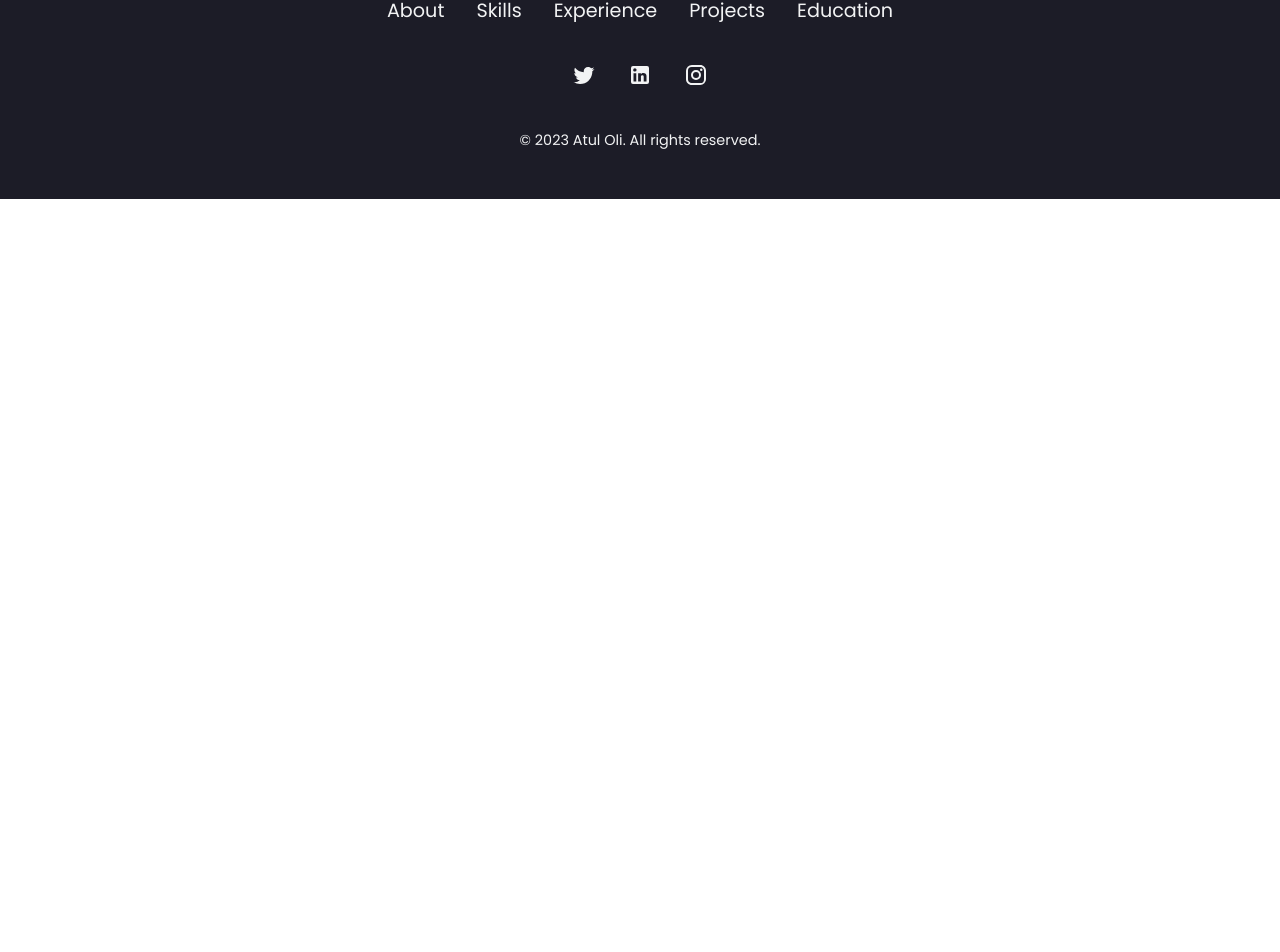
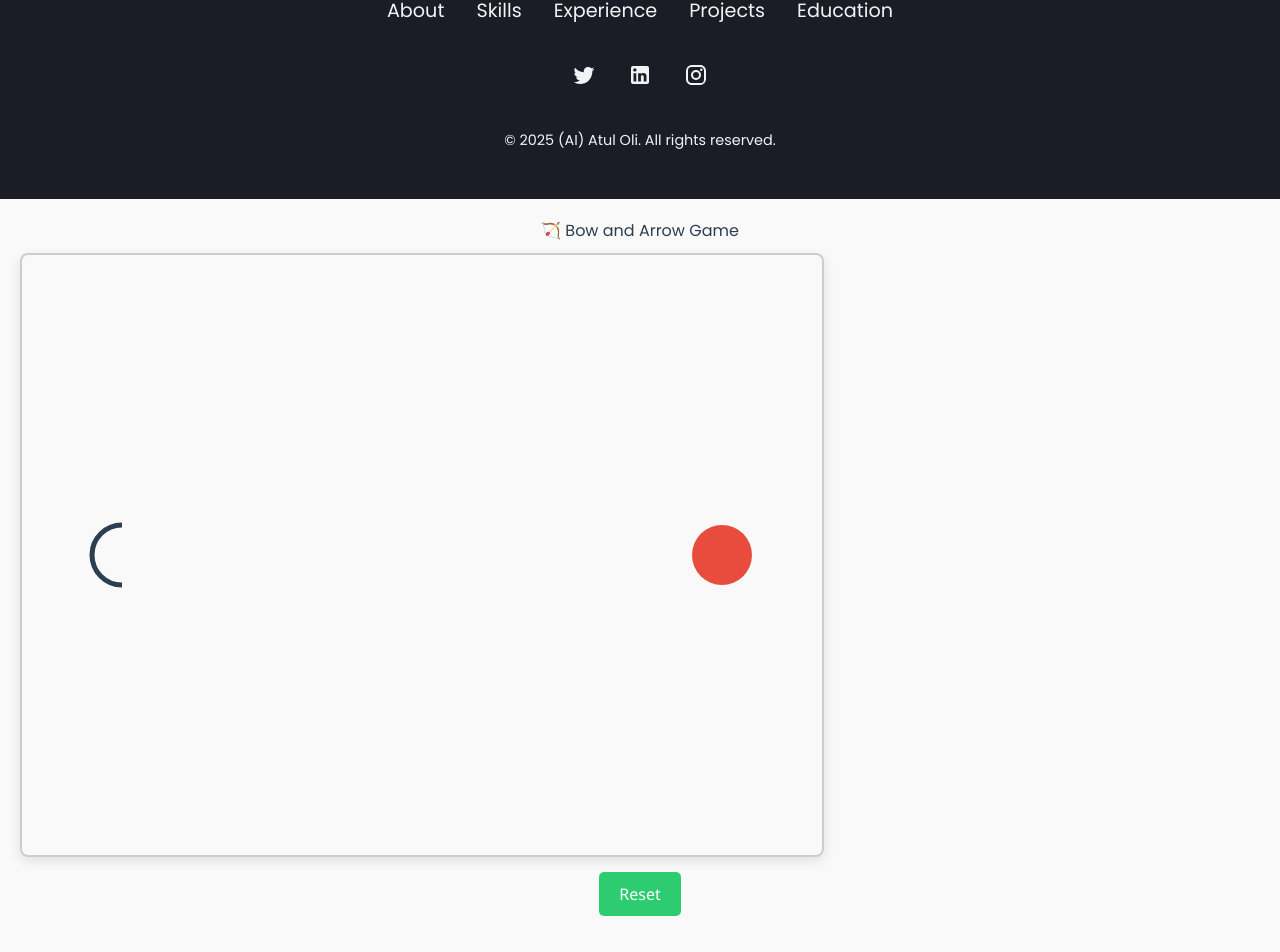
Before and after one commit to Code-SpaceX/Personal_Portfolio, a React (Create React App) app: page / in a window 1280 px wide. Shown: the part 6530-7482 px from the top of the page. Before the commit the page ends 6729 px from the top, so only its background shows below. Built offline with nearby package versions, Linux system fonts and the light colour scheme.

Commit message:
bow arrow game

```diff
--- a/src/App.js
+++ b/src/App.js
@@ -21,6 +21,7 @@ import InfiniteScrollText from "./components/HorizontalTextScroll/InfiniteScroll
 import CountingCard from "./components/CountingCard/CountingCard.jsx";
 import LiquidGlassComponents from './components/LiquidGlassComponent/LiquidGlassComponents.jsx';
 import AboutCard from "./components/About/AboutCard.jsx";
+import BowAndArrowGame from "./components/ReusableUI/BowAndArrowGame.jsx";
 
 const Body = styled.div`
   background-color: ${({ theme }) => theme.bg};
@@ -87,7 +88,11 @@ function App() {
           <Wrapper>
             <Contact />
           </Wrapper>
-          <Footer />
+         <Footer />
+<div style={{ maxWidth: '100%', margin: '0 auto' }}>
+  <BowAndArrowGame />
+</div>
+
           {openModal.state && (
             <ProjectDetails openModal={openModal} setOpenModal={setOpenModal} />
           )}
--- a/src/components/Footer/index.js
+++ b/src/components/Footer/index.js
@@ -104,7 +104,7 @@ function Footer() {
           <SocialMediaIcon href={Bio.insta} target="display"><InstagramIcon /></SocialMediaIcon>
         </SocialMediaIcons>
         <Copyright>
-          &copy; 2023 Atul Oli. All rights reserved.
+          &copy; 2025 (AI) Atul Oli. All rights reserved.
         </Copyright>
 
       </FooterWrapper>
--- /dev/null
+++ b/src/components/ReusableUI/BowAndArrowGame.jsx
@@ -0,0 +1,231 @@
+import React, { useRef, useState, useEffect } from 'react';
+
+const BowAndArrowGame = () => {
+  const canvasRef = useRef(null);
+  const [isDragging, setIsDragging] = useState(false);
+  const [arrow, setArrow] = useState(null);
+  const [angle, setAngle] = useState(0);
+  const [hit, setHit] = useState(null);
+  const [canvasSize, setCanvasSize] = useState({ width: 800, height: 600 });
+
+  const bowX = 100;
+  const bowY = canvasSize.height / 2;
+  const target = { x: canvasSize.width - 100, y: canvasSize.height / 2, radius: 30 };
+
+  const clamp = (value, min, max) => Math.min(Math.max(value, min), max);
+  const toRadians = (deg) => (deg * Math.PI) / 180;
+
+  const handleMouseDown = () => setIsDragging(true);
+
+  const handleMouseUp = () => {
+    if (!isDragging) return;
+    setIsDragging(false);
+
+    const speed = 10;
+    const vx = Math.cos(toRadians(angle)) * speed;
+    const vy = Math.sin(toRadians(angle)) * speed;
+
+    setArrow({ x: bowX, y: bowY, vx, vy });
+  };
+
+  const handleMouseMove = (e) => {
+    if (!isDragging) return;
+    const rect = canvasRef.current.getBoundingClientRect();
+    const mouseX = e.clientX - rect.left;
+    const mouseY = e.clientY - rect.top;
+    const dx = mouseX - bowX;
+    const dy = mouseY - bowY;
+    let rad = Math.atan2(dy, dx);
+    let deg = (rad * 180) / Math.PI;
+    deg = clamp(deg, -90, 90);
+    setAngle(deg);
+  };
+
+  const resetGame = () => {
+    setArrow(null);
+    setHit(null);
+    setAngle(0);
+  };
+
+  useEffect(() => {
+    const resizeCanvas = () => {
+      const width = Math.min(800, window.innerWidth - 40);
+      const height = Math.min(600, window.innerHeight - 150);
+      setCanvasSize({ width, height });
+    };
+
+    resizeCanvas();
+    window.addEventListener('resize', resizeCanvas);
+    return () => window.removeEventListener('resize', resizeCanvas);
+  }, []);
+
+  useEffect(() => {
+    if (!canvasRef.current) return;
+
+    const canvas = canvasRef.current;
+    const ctx = canvas.getContext('2d');
+    let animationId;
+
+    const render = () => {
+      updateArrow();
+      draw(ctx);
+      animationId = requestAnimationFrame(render);
+    };
+
+    const updateArrow = () => {
+      if (!arrow) return;
+
+      const newX = arrow.x + arrow.vx;
+      const newY = arrow.y + arrow.vy;
+
+      const dx = target.x - newX;
+      const dy = target.y - newY;
+      const distance = Math.sqrt(dx * dx + dy * dy);
+
+      if (distance < target.radius) {
+        setHit(true);
+        setArrow(null);
+      } else if (
+        newX > canvasSize.width ||
+        newY > canvasSize.height ||
+        newX < 0 ||
+        newY < 0
+      ) {
+        setHit(false);
+        setArrow(null);
+      } else {
+        setArrow({ ...arrow, x: newX, y: newY });
+      }
+    };
+
+    const draw = (ctx) => {
+      ctx.clearRect(0, 0, ctx.canvas.width, ctx.canvas.height);
+
+      // Target
+      ctx.beginPath();
+      ctx.arc(target.x, target.y, target.radius, 0, Math.PI * 2);
+      ctx.fillStyle = hit === true ? '#27ae60' : '#e74c3c';
+      ctx.fill();
+
+      // Bow
+      ctx.save();
+      ctx.translate(bowX, bowY);
+      ctx.rotate(toRadians(angle));
+      ctx.beginPath();
+      ctx.arc(0, 0, 30, Math.PI / 2, -Math.PI / 2);
+      ctx.strokeStyle = '#2c3e50';
+      ctx.lineWidth = 5;
+      ctx.stroke();
+
+      if (isDragging) {
+        // Aim line
+        ctx.beginPath();
+        ctx.moveTo(0, 0);
+        ctx.lineTo(100, 0);
+        ctx.setLineDash([5, 5]);
+        ctx.strokeStyle = '#3498db';
+        ctx.stroke();
+        ctx.setLineDash([]);
+
+        // Live preview trajectory
+        ctx.beginPath();
+        let px = bowX;
+        let py = bowY;
+        const vx = Math.cos(toRadians(angle)) * 10;
+        const vy = Math.sin(toRadians(angle)) * 10;
+        ctx.moveTo(px, py);
+        for (let i = 0; i < 50; i++) {
+          px += vx;
+          py += vy;
+          ctx.lineTo(px, py);
+          if (px > canvasSize.width || py > canvasSize.height || px < 0 || py < 0) break;
+        }
+        ctx.strokeStyle = 'rgba(52, 152, 219, 0.3)';
+        ctx.stroke();
+      }
+
+      ctx.restore();
+
+      // Arrow
+      if (arrow) {
+        ctx.save();
+        ctx.translate(arrow.x, arrow.y);
+        const arrowAngle = Math.atan2(arrow.vy, arrow.vx);
+        ctx.rotate(arrowAngle);
+        ctx.beginPath();
+        ctx.moveTo(0, 0);
+        ctx.lineTo(-20, 0);
+        ctx.strokeStyle = '#2ecc71';
+        ctx.lineWidth = 4;
+        ctx.stroke();
+        ctx.restore();
+      }
+
+      // Status message
+      if (hit === true) {
+        ctx.fillStyle = '#27ae60';
+        ctx.font = 'bold 24px Segoe UI';
+        ctx.fillText('🎯 HIT!', canvasSize.width / 2 - 50, 50);
+      } else if (hit === false) {
+        ctx.fillStyle = '#e74c3c';
+        ctx.font = 'bold 24px Segoe UI';
+        ctx.fillText('💥 Oops! Missed!', canvasSize.width / 2 - 90, 50);
+      }
+    };
+
+    render();
+
+    return () => cancelAnimationFrame(animationId);
+ }, [arrow, angle, isDragging, hit, canvasSize, target.x, target.y, target.radius, bowY]);
+
+  return (
+    <div style={styles.container}>
+      <h2 style={styles.title}>🏹 Bow and Arrow Game</h2>
+      <canvas
+        ref={canvasRef}
+        width={canvasSize.width}
+        height={canvasSize.height}
+        onMouseDown={handleMouseDown}
+        onMouseMove={handleMouseMove}
+        onMouseUp={handleMouseUp}
+        style={styles.canvas}
+      />
+      <button onClick={resetGame} style={styles.button}>Reset</button>
+    </div>
+  );
+};
+
+const styles = {
+  container: {
+    textAlign: 'center',
+    backgroundColor: '#f9f9f9',
+    minHeight: '100vh',
+    padding: '20px',
+    fontFamily: 'Segoe UI, sans-serif',
+    boxSizing: 'border-box',
+  },
+  title: {
+    marginBottom: '10px',
+    color: '#2c3e50',
+  },
+  canvas: {
+    border: '2px solid #ccc',
+    borderRadius: '8px',
+    boxShadow: '0 4px 12px rgba(0,0,0,0.1)',
+    cursor: 'crosshair',
+    maxWidth: '100%',
+    height: 'auto',
+  },
+  button: {
+    marginTop: '15px',
+    padding: '10px 20px',
+    fontSize: '16px',
+    backgroundColor: '#2ecc71',
+    color: '#fff',
+    border: 'none',
+    borderRadius: '5px',
+    cursor: 'pointer',
+  },
+};
+
+export default BowAndArrowGame;
```
